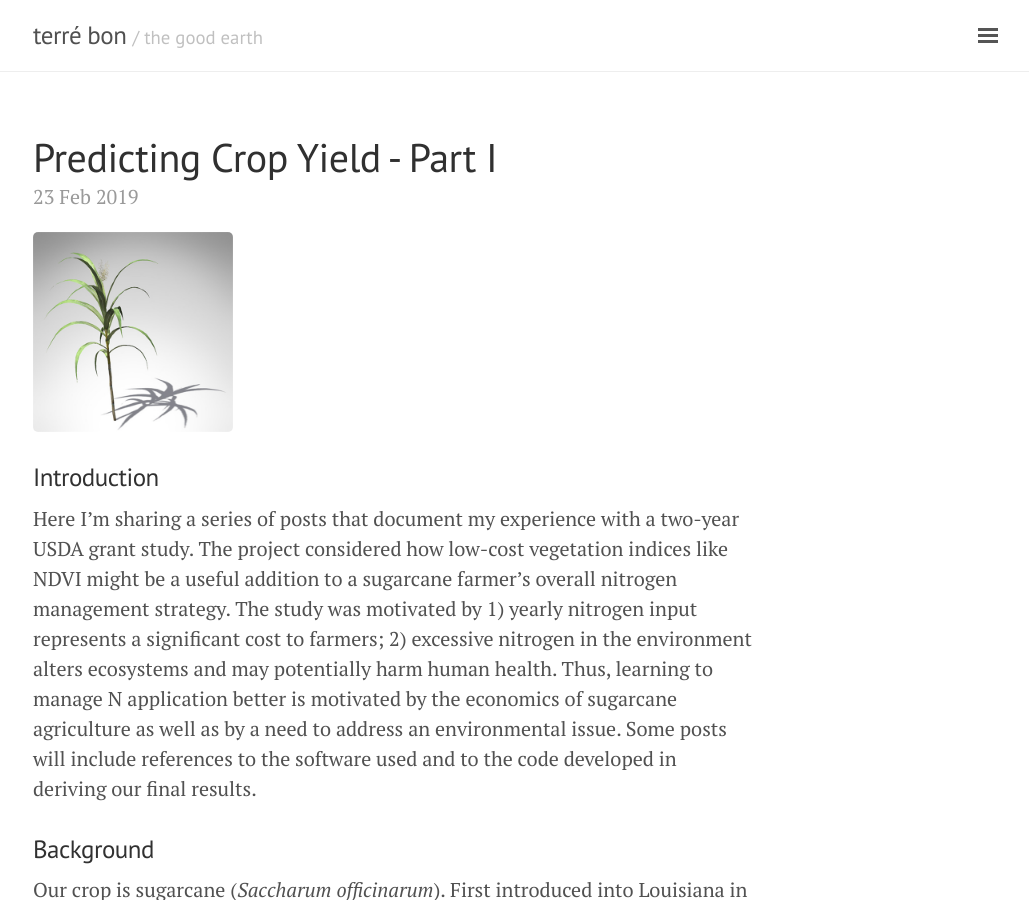
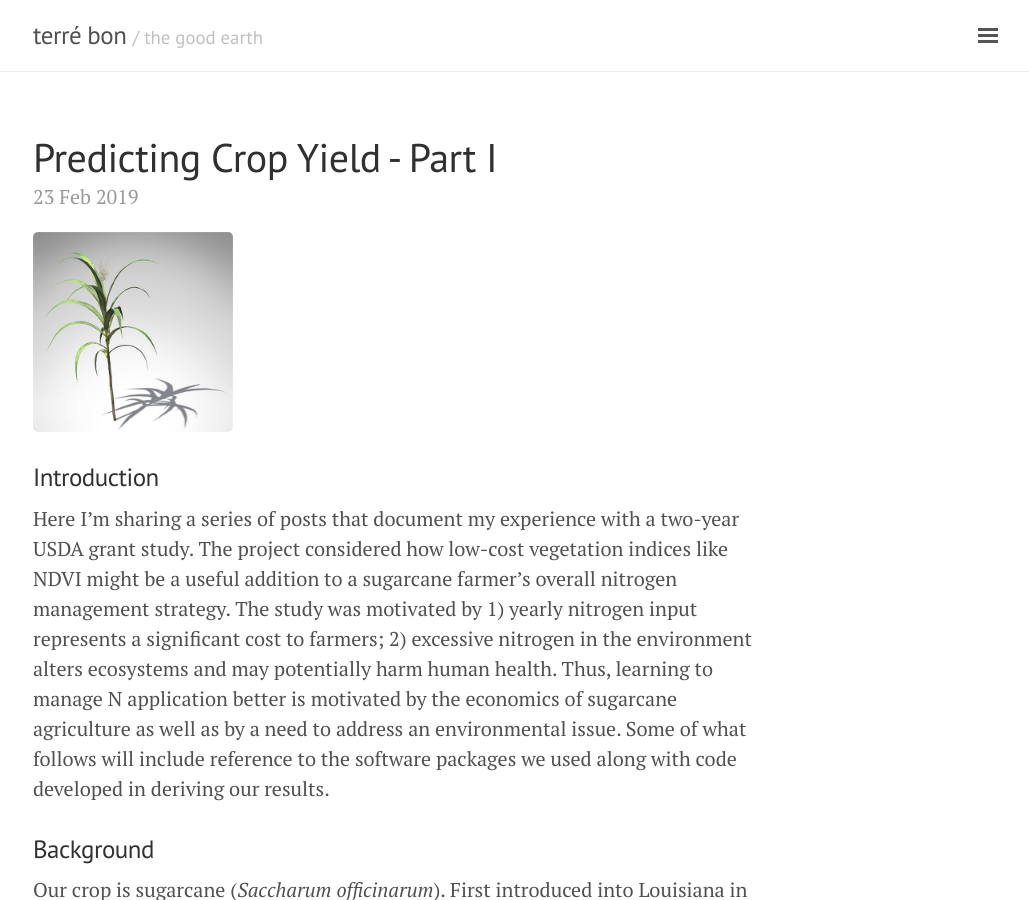
Before and after one commit to geraldmc/geraldmc.github.io, a Jekyll site: the page built from _posts/2019-02-23-predicting-yield-1.md, in a window 1280 px wide and 900 px high. Shown: the whole window, without its empty margins (247-1276 px from the left). Built offline with Jekyll 4.4.1, drawn with Linux system fonts in a browser that asks for light colours.

```diff
--- a/_posts/2019-02-23-predicting-yield-1.md
+++ b/_posts/2019-02-23-predicting-yield-1.md
@@ -7,7 +7,7 @@ title: Predicting Crop Yield - Part I
 
 ### Introduction
 
-Here I'm sharing a series of posts that document my experience with a two-year USDA grant study. The project considered how low-cost vegetation indices like NDVI might be a useful addition to a sugarcane farmer's overall nitrogen management strategy. The study was motivated by 1) yearly nitrogen input represents a significant cost to farmers; 2) excessive nitrogen in the environment alters ecosystems and may potentially harm human health. Thus, learning to manage N application better is motivated by the economics of sugarcane agriculture as well as by a need to address an environmental issue. Some posts will include references to the software used and to the code developed in deriving our final results.
+Here I'm sharing a series of posts that document my experience with a two-year USDA grant study. The project considered how low-cost vegetation indices like NDVI might be a useful addition to a sugarcane farmer's overall nitrogen management strategy. The study was motivated by 1) yearly nitrogen input represents a significant cost to farmers; 2) excessive nitrogen in the environment alters ecosystems and may potentially harm human health. Thus, learning to manage N application better is motivated by the economics of sugarcane agriculture as well as by a need to address an environmental issue. Some of what follows will include reference to the software packages we used along with code developed in deriving our results.
 
 ### Background
 
```
